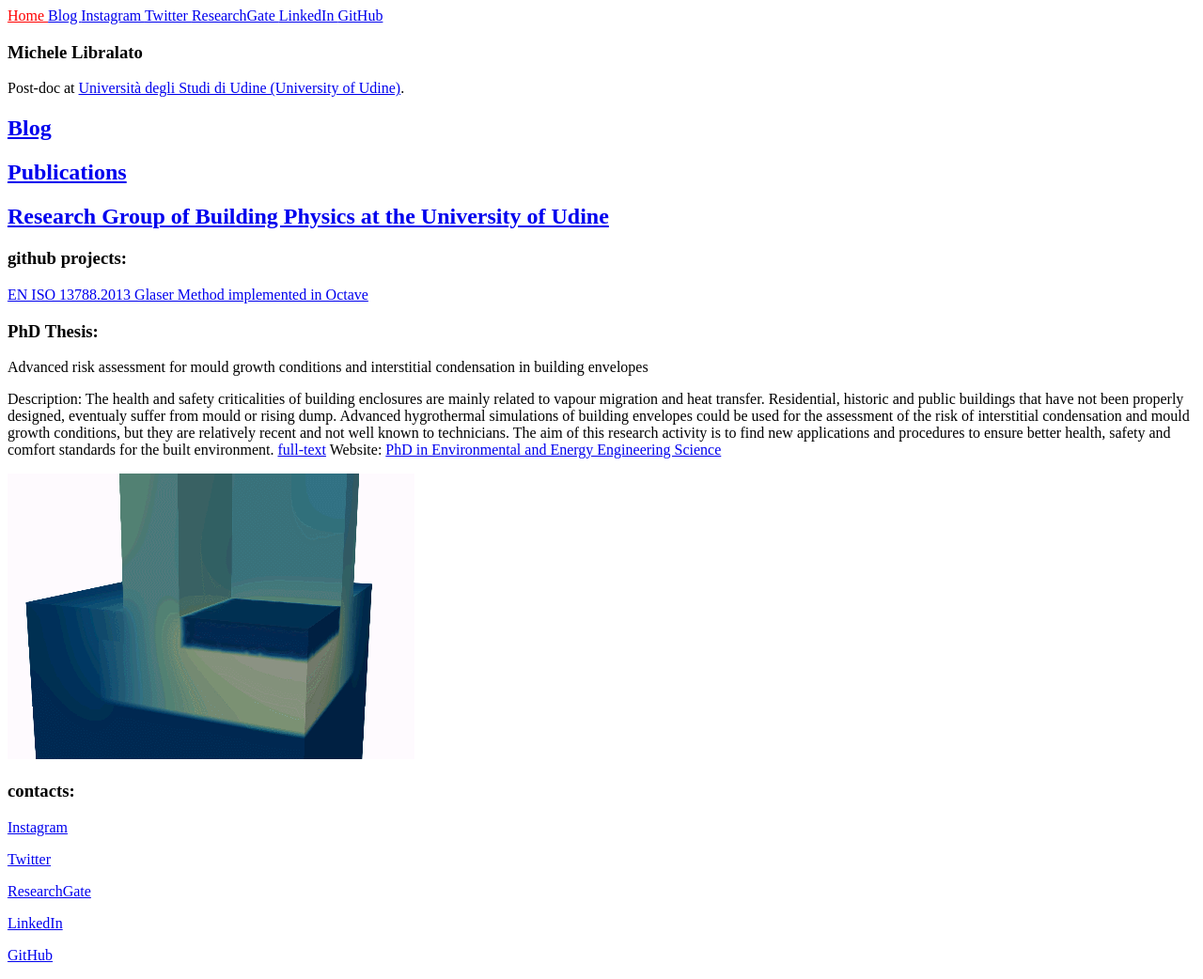
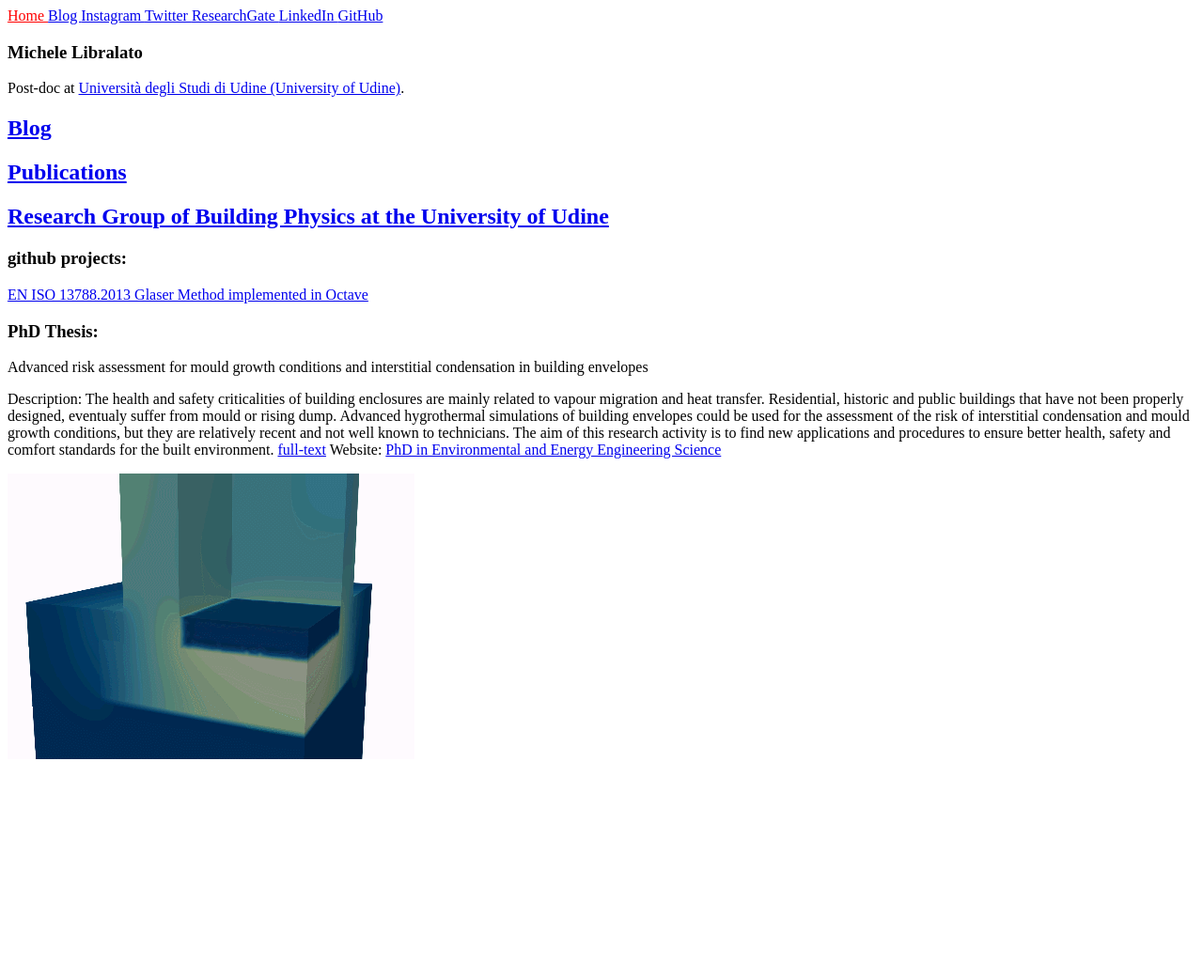
Before and after one commit to michele-libralato/michele-libralato.github.io, a Jekyll site: the page built from index.md, in a window 1280 px wide. Shown: the whole page at 94% size. Built offline with Jekyll 4.4.1, drawn with Linux system fonts in a browser that asks for light colours; after the commit the page ends 900 px from its top, so only the background shows below that.

Commit message:
Update index.md

```diff
--- a/index.md
+++ b/index.md
@@ -23,16 +23,3 @@ Advanced risk assessment for mould growth conditions and interstitial condensati
 Description: The health and safety criticalities of building enclosures are mainly related to vapour migration and heat transfer. Residential, historic and public buildings that have not been properly designed, eventualy suffer from mould or rising dump. Advanced hygrothermal simulations of building envelopes could be used for the assessment of the risk of interstitial condensation and mould growth conditions, but they are relatively recent and not well known to technicians. The aim of this research activity is to find new applications and procedures to ensure better health, safety and comfort standards for the built environment. [full-text](https://air.uniud.it/handle/11390/1185616)  Website: [PhD in Environmental and Energy Engineering Science](http://158.110.32.35/PhD-EEES/projects.html#proj5)
 
 ![Moisture migration in building materials](moisture.gif)
-
-
-### contacts:
-
-[Instagram](https://www.instagram.com/michele.libralato)
-
-[Twitter](https://www.twitter.com/mi_libr)
-
-[ResearchGate](https://www.researchgate.net/profile/Michele-Libralato)
-
-[LinkedIn](https://www.linkedin.com/in/michele-libralato-1a9a07102/)
-
-[GitHub](https://github.com/michele-libralato)
```
